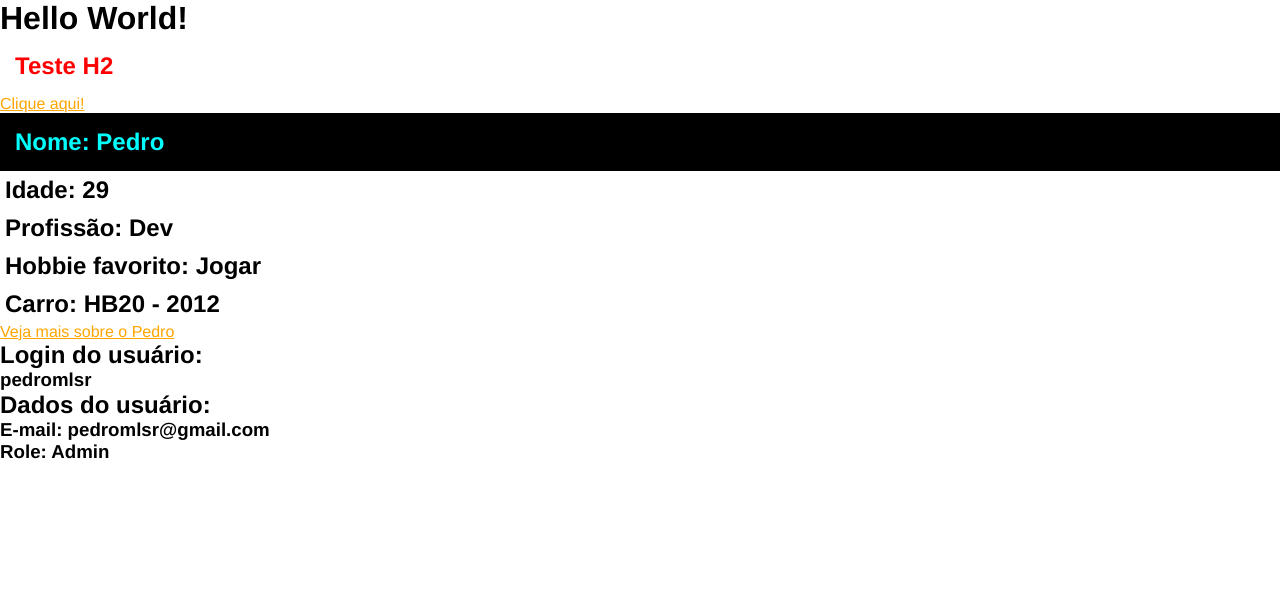
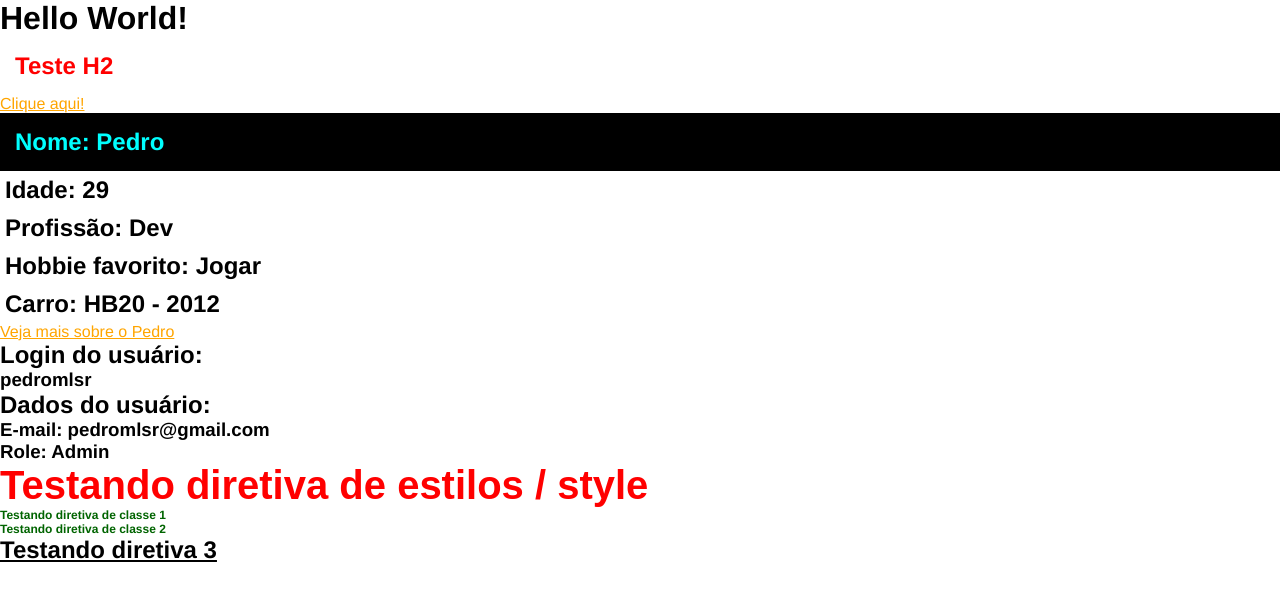
Before and after one commit to pedromlsr/angular-hdc, an Angular app in the folder moments-app/: page / in a window 1280 px wide. Shown: the top 600 px of the page. Built offline with nearby package versions, Linux system fonts and the light colour scheme.

Commit message:
diretivas do angular

```diff
--- a/moments-app/src/app/app.component.html
+++ b/moments-app/src/app/app.component.html
@@ -5,3 +5,4 @@
 </div>
 <app-first-component></app-first-component>
 <app-parent-data [name]='userName' [userData]='userData'></app-parent-data>
+<app-directives></app-directives>
--- a/moments-app/src/app/app.module.ts
+++ b/moments-app/src/app/app.module.ts
@@ -5,12 +5,14 @@
 import { AppComponent } from './app.component';
 import { FirstComponentComponent } from './components/first-component/first-component.component';
 import { ParentDataComponent } from './components/parent-data/parent-data.component';
+import { DirectivesComponent } from './components/directives/directives.component';
 
 @NgModule({
   declarations: [
     AppComponent,
     FirstComponentComponent,
-    ParentDataComponent
+    ParentDataComponent,
+    DirectivesComponent
   ],
   imports: [
     BrowserModule,
--- /dev/null
+++ b/moments-app/src/app/components/directives/directives.component.css
@@ -0,0 +1,11 @@
+.small-title {
+    font-size: 12px;
+}
+
+.green-title {
+    color: darkgreen;
+}
+
+.underline-title {
+    text-decoration: underline;
+}
--- /dev/null
+++ b/moments-app/src/app/components/directives/directives.component.html
@@ -0,0 +1,12 @@
+<h2 [ngStyle]="{'font-size': size + 'px', 'font-family': font, color: color }">
+    Testando diretiva de estilos / style
+</h2>
+<h2 [ngClass]="classes">
+    Testando diretiva de classe 1
+</h2>
+<h2 [ngClass]="classes">
+    Testando diretiva de classe 2
+</h2>
+<h2 [ngClass]="underline">
+    Testando diretiva 3
+</h2>
--- /dev/null
+++ b/moments-app/src/app/components/directives/directives.component.ts
@@ -0,0 +1,21 @@
+import { Component, OnInit } from '@angular/core';
+
+@Component({
+    selector: 'app-directives',
+    templateUrl: './directives.component.html',
+    styleUrls: ['./directives.component.css']
+})
+export class DirectivesComponent implements OnInit {
+    size = 40
+    font = 'Arial'
+    color = 'red'
+
+    classes = ['green-title', 'small-title']
+    underline = 'underline-title'
+
+    constructor() { }
+
+    ngOnInit(): void {
+    }
+
+}
```
Also changed, not shown: 1 other file (tests, documents, lock files or other folders).
